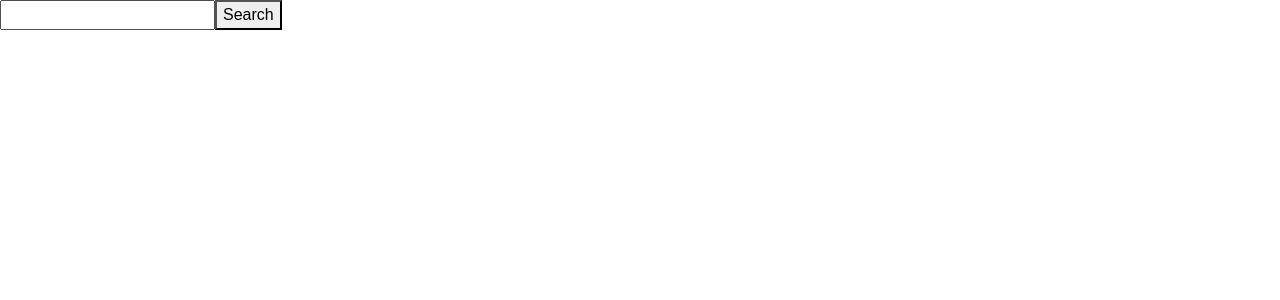
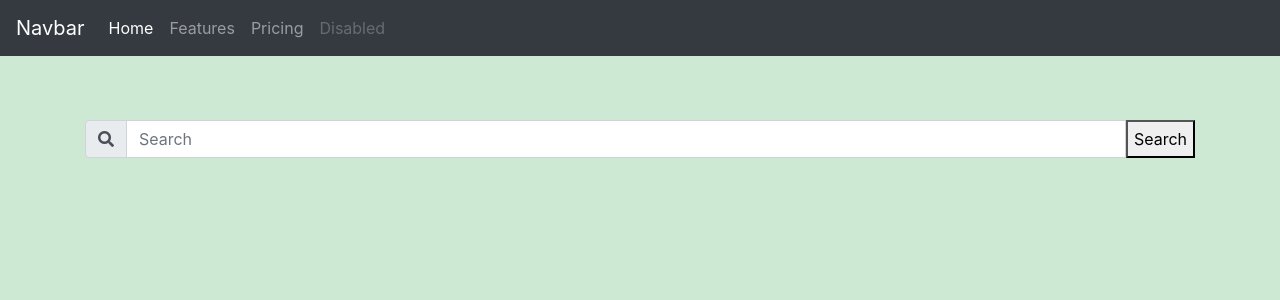
Before and after one commit to mwlai288/healthyrecipe2, a React (Create React App) app in the folder client/: page /search in a window 1280 px wide. Shown: the top 300 px of the page. Built offline with nearby package versions, Linux system fonts and the light colour scheme; the HTML template or start-up script is replaced by a standard one.

Commit message:
styled get recipe page. and added navbar

```diff
--- a/client/package.json
+++ b/client/package.json
@@ -9,7 +9,8 @@
 		"react": "^16.5.2",
 		"react-dom": "^16.5.2",
 		"react-router-dom": "^4.3.1",
-    "react-scripts-ts": "2.17.0"
+		"react-scripts-ts": "2.17.0",
+		"styled-components": "^3.4.9"
 	},
 	"scripts": {
 		"start": "react-scripts-ts start",
--- a/client/public/index.html
+++ b/client/public/index.html
@@ -1,10 +1,14 @@
 <!DOCTYPE html>
 <html lang="en">
+
 <head>
   <meta charset="utf-8">
   <meta name="viewport" content="width=device-width, initial-scale=1, shrink-to-fit=no">
   <meta name="theme-color" content="#000000">
-    <link rel="stylesheet" href="https://stackpath.bootstrapcdn.com/bootstrap/4.1.3/css/bootstrap.min.css" integrity="sha384-MCw98/SFnGE8fJT3GXwEOngsV7Zt27NXFoaoApmYm81iuXoPkFOJwJ8ERdknLPMO" crossorigin="anonymous">
+  <link rel="stylesheet" href="https://stackpath.bootstrapcdn.com/bootstrap/4.1.3/css/bootstrap.min.css" integrity="sha384-MCw98/SFnGE8fJT3GXwEOngsV7Zt27NXFoaoApmYm81iuXoPkFOJwJ8ERdknLPMO"
+    crossorigin="anonymous">
+  <link rel="stylesheet" href="https://use.fontawesome.com/releases/v5.3.1/css/all.css" integrity="sha384-mzrmE5qonljUremFsqc01SB46JvROS7bZs3IO2EmfFsd15uHvIt+Y8vEf7N7fWAU"
+    crossorigin="anonymous">
   <!--
       manifest.json provides metadata used when your web app is added to the
       homescreen on Android. See https://developers.google.com/web/fundamentals/engage-and-retain/web-app-manifest/
@@ -22,13 +26,18 @@
     -->
   <title>React App</title>
 </head>
+
 <body>
   <noscript>
     You need to enable JavaScript to run this app.
   </noscript>
   <div id="root"></div>
-    <script src="https://code.jquery.com/jquery-3.3.1.slim.min.js" integrity="sha384-q8i/X+965DzO0rT7abK41JStQIAqVgRVzpbzo5smXKp4YfRvH+8abtTE1Pi6jizo" crossorigin="anonymous"></script>
-<script src="https://cdnjs.cloudflare.com/ajax/libs/popper.js/1.14.3/umd/popper.min.js" integrity="sha384-ZMP7rVo3mIykV+2+9J3UJ46jBk0WLaUAdn689aCwoqbBJiSnjAK/l8WvCWPIPm49" crossorigin="anonymous"></script>
-<script src="https://stackpath.bootstrapcdn.com/bootstrap/4.1.3/js/bootstrap.min.js" integrity="sha384-ChfqqxuZUCnJSK3+MXmPNIyE6ZbWh2IMqE241rYiqJxyMiZ6OW/JmZQ5stwEULTy" crossorigin="anonymous"></script>
+  <script src="https://code.jquery.com/jquery-3.3.1.slim.min.js" integrity="sha384-q8i/X+965DzO0rT7abK41JStQIAqVgRVzpbzo5smXKp4YfRvH+8abtTE1Pi6jizo"
+    crossorigin="anonymous"></script>
+  <script src="https://cdnjs.cloudflare.com/ajax/libs/popper.js/1.14.3/umd/popper.min.js" integrity="sha384-ZMP7rVo3mIykV+2+9J3UJ46jBk0WLaUAdn689aCwoqbBJiSnjAK/l8WvCWPIPm49"
+    crossorigin="anonymous"></script>
+  <script src="https://stackpath.bootstrapcdn.com/bootstrap/4.1.3/js/bootstrap.min.js" integrity="sha384-ChfqqxuZUCnJSK3+MXmPNIyE6ZbWh2IMqE241rYiqJxyMiZ6OW/JmZQ5stwEULTy"
+    crossorigin="anonymous"></script>
 </body>
+
 </html>
--- a/client/src/App.tsx
+++ b/client/src/App.tsx
@@ -5,19 +5,25 @@ import SignIn from "./components/SignIn";
 import Dashboard from "./components/Dashboard";
 import GetRecipe from "./components/getRecipe/GetRecipe";
 import Recipe from "./components/getRecipe/Recipe";
+import Nav from "./components/navbar/Nav";
 
 class App extends React.Component {
   public render() {
     return (
+      <div>
+        <Nav />
         <Router>
+          <div className="container">
             <Switch>
-          <Route exact={true} path="/" component={SignIn} />
+              <Route exact path="/" component={SignIn} />
               <Route path="/register" component={Register} />
               <Route path="/search" component={GetRecipe} />
               <Route path="/recipe/:name" component={Recipe} />
               <Route path="/dashboard" component={Dashboard} />
             </Switch>
+          </div>
         </Router>
+      </div>
     );
   }
 }
--- a/client/src/components/getRecipe/GetRecipe.tsx
+++ b/client/src/components/getRecipe/GetRecipe.tsx
@@ -1,6 +1,7 @@
 import * as React from "react";
 import axios from "axios";
 import { Link } from "react-router-dom";
+import styled from "styled-components";
 
 export default class GetRecipe extends React.Component<any, any> {
   constructor(props: any) {
@@ -21,13 +22,14 @@ export default class GetRecipe extends React.Component<any, any> {
     e.preventDefault();
     const { search } = this.state;
     const res = await axios.get(
-      `https://api.edamam.com/search?q=${search}&app_id=c71621aa&app_key=2b7de0e604c8a0bf9f16e4b6419b9835`
+      `https://api.edamam.com/search?q=${search}&app_id=c71621aa&app_key=2b7de0e604c8a0bf9f16e4b6419b9835&from=0&to=21`
     );
     console.log(res.data.hits);
     this.setState({
       recipes: res.data.hits
     });
   };
+
   public like = async (recipe: any) => {
     const ingredients = new Array();
     recipe.recipe.ingredients.forEach((each: any, i: number) => {
@@ -68,41 +70,90 @@ export default class GetRecipe extends React.Component<any, any> {
   public render() {
     return (
       <div>
+        <SearchBox className="input-group mb-3">
+          <div className="input-group-prepend">
+            <span className="input-group-text" id="basic-addon1">
+              <i className="fas fa-search" />
+            </span>
+          </div>
           <input
+            type="text"
+            value={this.state.search}
+            className="form-control"
+            placeholder="Search"
+            name="search"
+            aria-describedby="basic-addon1"
             onChange={this.handleChange}
-          type="text"
-          name="search"
-          value={this.state.search}
           />
           <button onClick={this.searchRecipe}>Search</button>
-        <div>
+        </SearchBox>
+
+        <RecipeGrid>
           {this.state.recipes.map((recipe: any, i: number) => {
             return (
               <div key={i}>
-                <img src={recipe.recipe.image} alt="No Image Available" />
-                <div>
-                  <p>
+                <div className="container">
+                  <div className="row">
+                    <div className="card mb-4 shadow-sm">
+                      <ImageSize
+                        className="card-img-top"
+                        src={recipe.recipe.image}
+                        alt="No Image Available"
+                      />
+                      <div className="card-body">
+                        <p className="card-text">
                           Name:
                           {recipe.recipe.label}
                         </p>
                       </div>
-                <p>
+                      <div className="card-body">
+                        <p className="card-text">
                           Calories:
-                  {Math.round((recipe.recipe.calories /= recipe.recipe.yield))}
+                          {Math.round(
+                            (recipe.recipe.calories /= recipe.recipe.yield)
+                          )}
                         </p>
+                      </div>
+                      <div className="btn-group card-body">
                         <button
+                          className="btn btn-sm btn-outline-secondary"
                           onClick={() => {
                             this.like(recipe);
                           }}
                         >
-                  like
+                          Like
                         </button>
-                <Link to={`/recipe/${recipe.recipe.label}`}>View</Link>
+                        <button className="btn btn-sm btn-outline-secondary">
+                          <Link to={`/recipe/${recipe.recipe.label}`}>
+                            View
+                          </Link>
+                        </button>
+                      </div>
+                    </div>
+                  </div>
+                </div>
               </div>
             );
           })}
-        </div>
+        </RecipeGrid>
       </div>
     );
   }
 }
+
+const ImageSize = styled.img`
+  display: block;
+  height: 225px;
+  width: 100%;
+`;
+
+const RecipeGrid = styled.div`
+  display: grid;
+  padding: 1rem;
+  grid-template-columns: repeat(3, 1fr);
+  grid-row-gap: 1rem;
+`;
+
+const SearchBox = styled.div`
+  padding-top: 4rem;
+`;
--- /dev/null
+++ b/client/src/components/navbar/Nav.tsx
@@ -0,0 +1,48 @@
+import * as React from "react";
+
+export default class Nav extends React.Component<any, any> {
+  public render() {
+    return (
+      <nav className="navbar navbar-expand-lg navbar-dark bg-dark">
+        <a className="navbar-brand" href="#">
+          Navbar
+        </a>
+        <button
+          className="navbar-toggler"
+          type="button"
+          data-toggle="collapse"
+          data-target="#navbarNav"
+          aria-controls="navbarNav"
+          aria-expanded="false"
+          aria-label="Toggle navigation"
+        >
+          <span className="navbar-toggler-icon" />
+        </button>
+        <div className="collapse navbar-collapse" id="navbarNav">
+          <ul className="navbar-nav">
+            <li className="nav-item active">
+              <a className="nav-link" href="#">
+                Home <span className="sr-only">(current)</span>
+              </a>
+            </li>
+            <li className="nav-item">
+              <a className="nav-link" href="#">
+                Features
+              </a>
+            </li>
+            <li className="nav-item">
+              <a className="nav-link" href="#">
+                Pricing
+              </a>
+            </li>
+            <li className="nav-item">
+              <a className="nav-link disabled" href="#">
+                Disabled
+              </a>
+            </li>
+          </ul>
+        </div>
+      </nav>
+    );
+  }
+}
--- a/client/src/index.css
+++ b/client/src/index.css
@@ -1,5 +1,3 @@
 body {
-  margin: 0;
-  padding: 0;
-  font-family: sans-serif;
+	background: #cde8d3;
 }
```
Also changed, not shown: 1 other file (tests, documents, lock files or other folders). Lines whose indentation alone changed are shown as unchanged.
